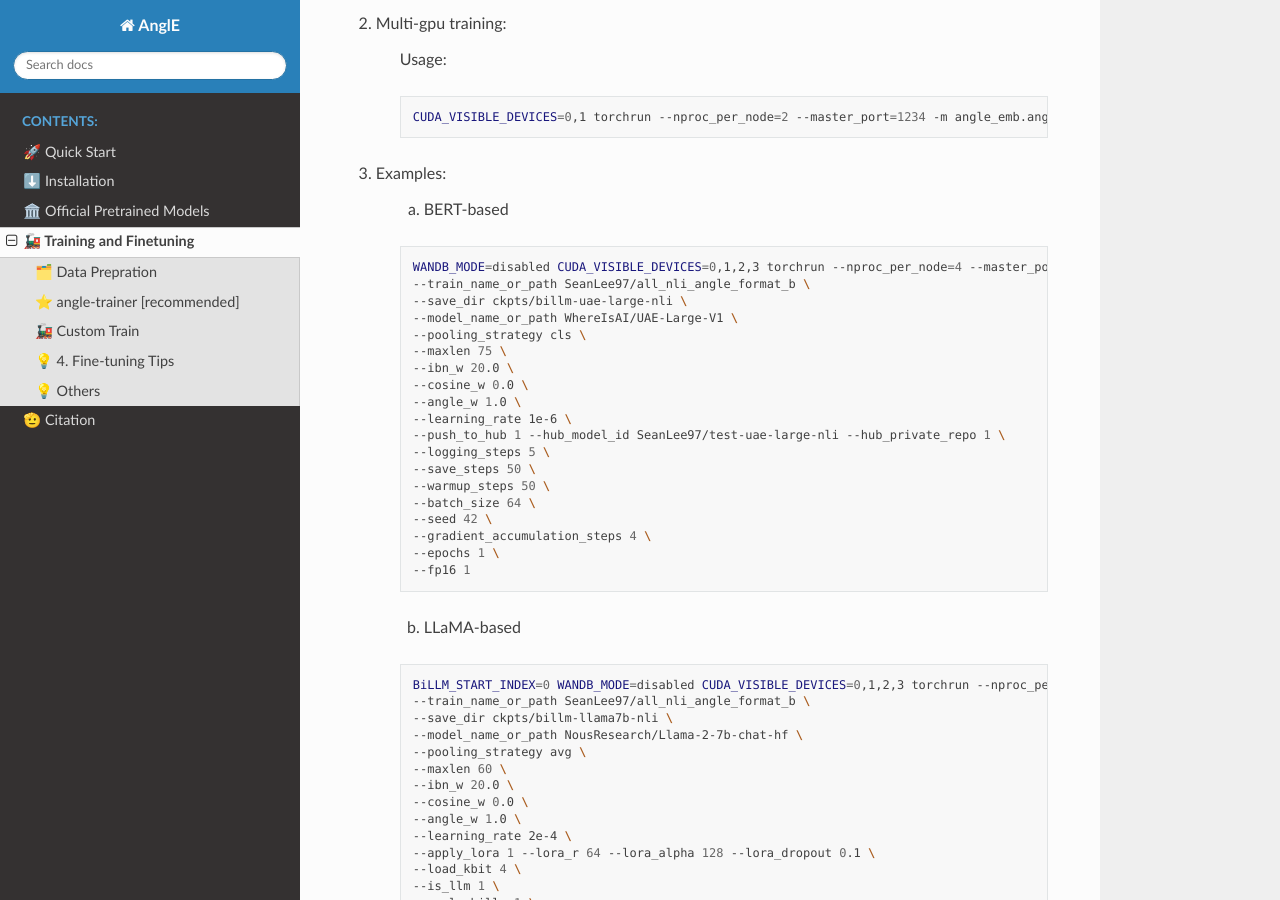
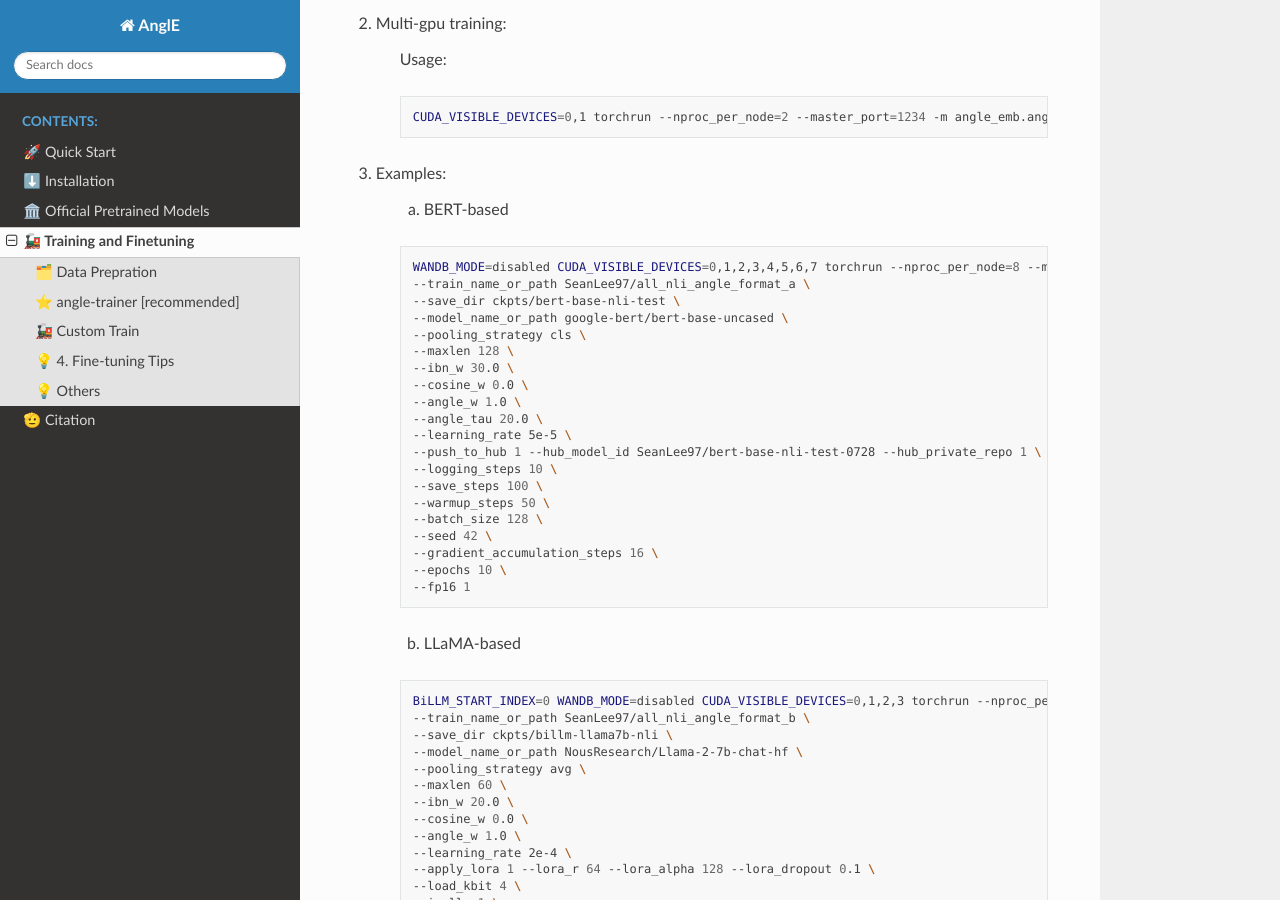
Before and after one commit to SeanLee97/AnglE, a Sphinx documentation site: the page built from docs/notes/training.rst, in a window 1280 px wide and 900 px high, scrolled down 940 px. Built offline with Sphinx 7.4.7 and the Read the Docs theme 2.0.0, drawn with Linux system fonts in a browser that asks for light colours.

Commit message:
update training sample

```diff
--- a/docs/notes/training.rst
+++ b/docs/notes/training.rst
@@ -49,24 +49,25 @@
 
     .. code-block:: bash
 
-        WANDB_MODE=disabled CUDA_VISIBLE_DEVICES=0,1,2,3 torchrun --nproc_per_node=4 --master_port=2345 -m angle_emb.angle_trainer \
-        --train_name_or_path SeanLee97/all_nli_angle_format_b \
-        --save_dir ckpts/billm-uae-large-nli \
-        --model_name_or_path WhereIsAI/UAE-Large-V1 \
+        WANDB_MODE=disabled CUDA_VISIBLE_DEVICES=0,1,2,3,4,5,6,7 torchrun --nproc_per_node=8 --master_port=1234 -m angle_emb.angle_trainer \
+        --train_name_or_path SeanLee97/all_nli_angle_format_a \
+        --save_dir ckpts/bert-base-nli-test \
+        --model_name_or_path google-bert/bert-base-uncased \
         --pooling_strategy cls \
-        --maxlen 75 \
-        --ibn_w 20.0 \
+        --maxlen 128 \
+        --ibn_w 30.0 \
         --cosine_w 0.0 \
         --angle_w 1.0 \
-        --learning_rate 1e-6 \
-        --push_to_hub 1 --hub_model_id SeanLee97/test-uae-large-nli --hub_private_repo 1 \
-        --logging_steps 5 \
-        --save_steps 50 \
+        --angle_tau 20.0 \
+        --learning_rate 5e-5 \
+        --push_to_hub 1 --hub_model_id SeanLee97/bert-base-nli-test-0728 --hub_private_repo 1 \
+        --logging_steps 10 \
+        --save_steps 100 \
         --warmup_steps 50 \
-        --batch_size 64 \
+        --batch_size 128 \
         --seed 42 \
-        --gradient_accumulation_steps 4 \
-        --epochs 1 \
+        --gradient_accumulation_steps 16 \
+        --epochs 10 \
         --fp16 1
 
 
```
